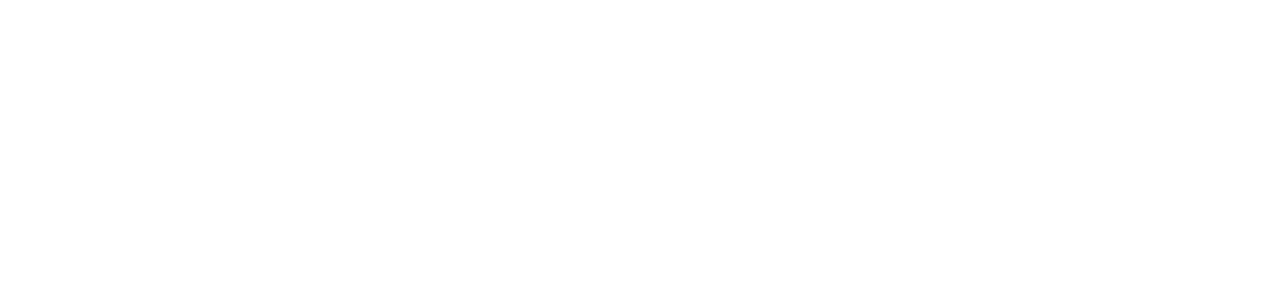
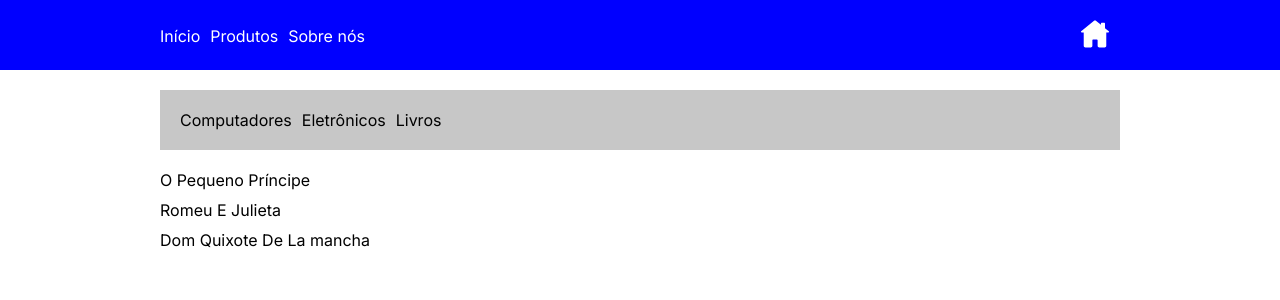
Before and after one commit to lucasdanilox/desafio-rotas-react, a React (Vite) app: page /books in a window 1280 px wide. Before the commit this address had no page. Shown: the top 300 px of the page. Built offline with nearby package versions, Linux system fonts and the light colour scheme.

Commit message:
Added links to main

```diff
--- a/src/App.tsx
+++ b/src/App.tsx
@@ -18,7 +18,7 @@ export default function App() {
           <Route path="/products" element={<Products />} />
           <Route path="/computers" element={<Computers />} />
           <Route path="/electronics" element={<Electronics />} />
-          <Route path="/book" element={<Book />} />
+          <Route path="/books" element={<Book />} />
           <Route path="/about" element={<About />} />
           <Route path="/notfound" element={<NotFound />} />
         </Route>
--- a/src/routes/Products/index.tsx
+++ b/src/routes/Products/index.tsx
@@ -1,3 +1,4 @@
+import { Link } from 'react-router-dom';
 import './styles.css';
 
 export default function Products() {
@@ -8,9 +9,9 @@ export default function Products() {
         <main className="container-products">
             <div className="content-container">
                 <ul className="products-links">
-                    <li><a href="#">Computadores</a></li>
-                    <li><a href="#">Eletrônicos</a></li>
-                    <li><a href="#">Livros</a></li>
+                    <li><Link to="/computers">Computadores</Link></li>
+                    <li><Link to="/electronics">Eletrônicos</Link></li>
+                    <li><Link to="/books">Livros</Link></li>
                 </ul>
             </div>
         </main>
```
